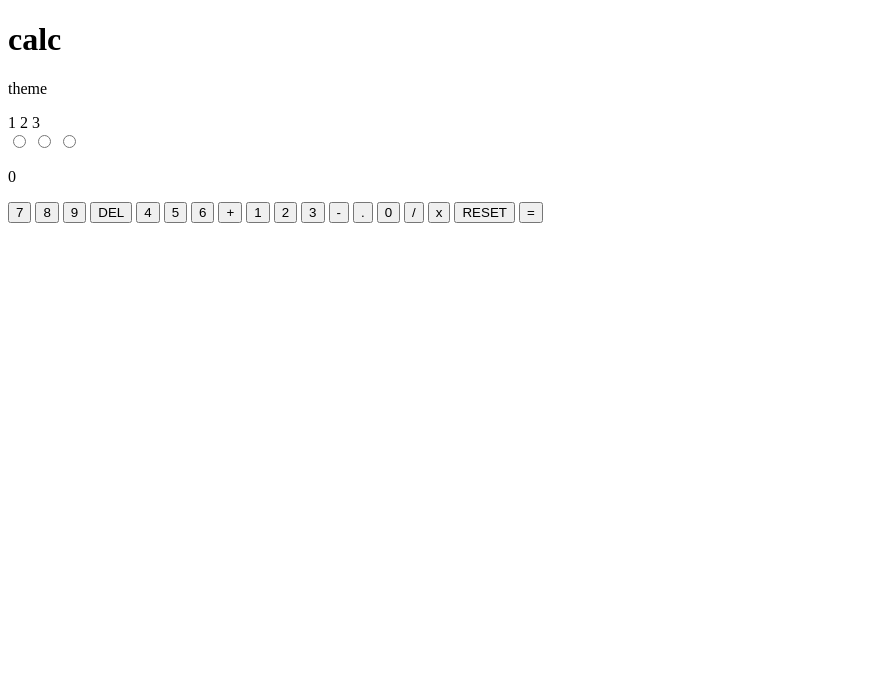
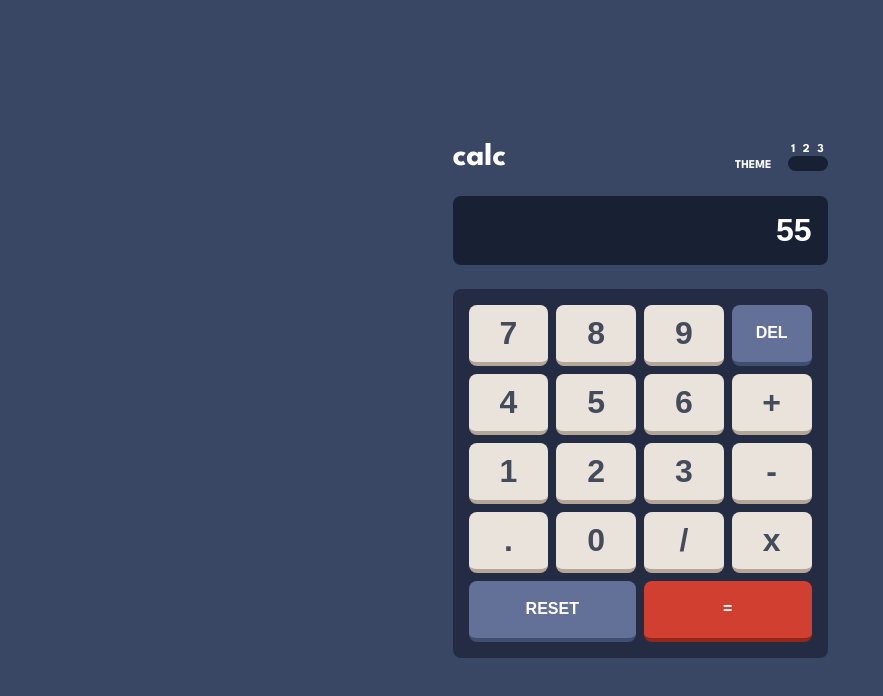
Before and after one commit to kdfarrell/SimpleSum, a plain HTML site: page index.html in a window 1280 px wide. Shown: the whole page, without its empty margins (0-883 px from the left). Drawn offline with Linux system fonts and the light colour scheme.

Commit message:
Inital Syling done

```diff
--- a/index.html
+++ b/index.html
@@ -13,49 +13,53 @@
   <body>
     <div class="container">
       <div class="header">
-        <h1 class="title">calc</h1>
-        <p class="theme">theme</p>
-
-        <div class="theme-settings">
+        <h1>calc</h1>
+        <div class="theme">
+          <p>theme</p>
+          <div>
+            <div class="option-label">
               <span>1</span>
               <span>2</span>
               <span>3</span>
             </div>
 
-        <div class="switch-toggle switch-3 switch-candy">
+            <div class="theme-options">
               <input id="theme1" name="state-d" type="radio" />
               <label for="theme1" class="toggle"></label>
-
               <input id="theme2" name="state-d" type="radio" />
               <label for="theme2" class="toggle"></label>
-
               <input id="theme3" name="state-d" type="radio" />
               <label for="theme3" class="toggle"></label>
             </div>
           </div>
+        </div>
+      </div>
 
-      <div class="container-display">
-        <p class="display" id="display">0</p>
-      </div>
-      <div class="keyboard">
+      <input type="text" id="screen" placeholder="55" />
+
+      <div class="buttons">
         <button class="btn">7</button>
         <button class="btn">8</button>
         <button class="btn">9</button>
-        <button class="btn btn-function-key" aria-label="delete">DEL</button>
+        <button class="btn delete">DEL</button>
+
         <button class="btn">4</button>
         <button class="btn">5</button>
         <button class="btn">6</button>
-        <button class="btn" aria-label="addition">+</button>
+        <button class="btn">+</button>
+
         <button class="btn">1</button>
         <button class="btn">2</button>
         <button class="btn">3</button>
-        <button class="btn" aria-label="subtract">-</button>
-        <button class="btn" aria-label="decimal">.</button>
+        <button class="btn">-</button>
+
+        <button class="btn">.</button>
         <button class="btn">0</button>
-        <button class="btn" aria-label="divide">/</button>
-        <button class="btn" aria-label="multiply">x</button>
-        <button class="btn btn-function-key btn-reset-key">RESET</button>
-        <button class="btn btn-equal-key" aria-label="equals">=</button>
+        <button class="btn">/</button>
+        <button class="btn">x</button>
+
+        <button class="btn reset">RESET</button>
+        <button class="btn equal">=</button>
       </div>
     </div>
   </body>
--- a/style.css
+++ b/style.css
@@ -0,0 +1,155 @@
+:root {
+    --main-bg: hsl(222, 26%, 31%);
+    --toggle-bg: hsl(223, 31%, 20%);
+    --screen-bg: hsl(224, 36%, 15%);
+
+    --key-bg-1: hsl(225, 21%, 49%);
+    --key-shadow-1: hsl(224, 28%, 35%);
+
+    --key-bg-2: hsl(6, 63%, 50%);
+    --key-shadow-2: hsl(6, 70%, 34%);
+
+    --key-bg-3: hsl(30, 25%, 89%);
+    --key-shadow-3: hsl(28, 16%, 65%);
+
+    --text-primary: hsl(221, 14%, 31%);
+    --text-secondary: hsl(0, 0%, 100%);
+}
+
+* {
+    margin: 0;
+    padding: 0;
+    box-sizing: border-box;
+}
+
+body {
+    font-family: "League Spartan", sans-serif;
+    background-color: var(--main-bg);
+    min-height: 100vh;
+    padding: 0 10px;
+    display: grid;
+    place-items: center;
+}
+
+.header {
+    display: flex;
+    justify-content: space-between;
+    align-items: center;
+    max-width: 100%;
+}
+
+.theme {
+    display: flex;
+    align-items: flex-end;
+    gap: 1rem;
+    text-transform: uppercase;
+    font-size: .75rem;
+    color: var(--text-secondary);
+}
+
+.option-label {
+    width: 100%;
+    display: flex;
+    justify-content: space-around;
+    margin-bottom: 1px;
+}
+
+.theme-options {
+    width: 40px;
+    height: 15px;
+    background-color: var(--screen-bg);
+    border-radius: 1rem;
+    padding: 5px;
+}
+
+input[type = "radio"] {
+    appearance: none;
+}
+
+.container {
+    max-width: 100%;
+    display: flex;
+    flex-direction: column;
+}
+
+h1 {
+    color: var(--text-secondary);
+}
+
+input[type = "text"] {
+    font-size: 2rem;
+    width: 100%;
+    text-align: right;
+    padding: 1rem;
+    font-weight: bold;
+    background-color: var(--screen-bg);
+    color: var(--text-secondary);
+    border-radius: .5rem;
+    border: none;
+    outline: none;
+    caret-color: transparent;
+    margin: 1.5rem 0;
+    max-width: 375px;
+}
+
+input::placeholder {
+    color: var(--text-secondary);
+}
+
+.buttons {
+    width: 100%;
+    max-width: 375px;
+    background-color: var(--toggle-bg);
+    border-radius: .5rem;
+    padding: 1rem;
+    display: grid;
+    grid-template-columns: repeat(4, minmax(0, 1fr));
+    grid-template-rows: repeat(5, 61px);
+    grid-gap: .5rem;
+}
+
+.btn {
+    font-size: 2rem;
+    padding: .5rem;
+    color: var(--text-primary);
+    font-weight: 700;
+    border-radius: .5rem;
+    border: none;
+    background-color: var(--key-bg-3);
+    border-bottom: 4px solid var(--key-shadow-3);
+    cursor: pointer;
+}
+
+.btn:active {
+    transform: translateY(1px);
+}
+
+.delete {
+    font-size: 1rem;
+    font-weight: 700;
+    color: var(--text-secondary);
+    background-color: var(--key-bg-1);
+    border-bottom: 4px solid var(--key-shadow-1);
+}
+
+.delete:active {
+    background-color: var();
+}
+
+.reset {
+    grid-column: span 2;
+    font-size: 1rem;
+    font-weight: 700;
+    color: var(--text-secondary);
+    background-color: var(--key-bg-1);
+    border-bottom: 4px solid var(--key-shadow-1);
+}
+
+.equal {
+    grid-column: span 2;
+    font-size: 1rem;
+    font-weight: 700;
+    color: var(--text-secondary);
+    background-color: var(--key-bg-2);
+    border-bottom: 4px solid var(--key-shadow-2);
+}
```
Lines whose indentation alone changed are shown as unchanged.
